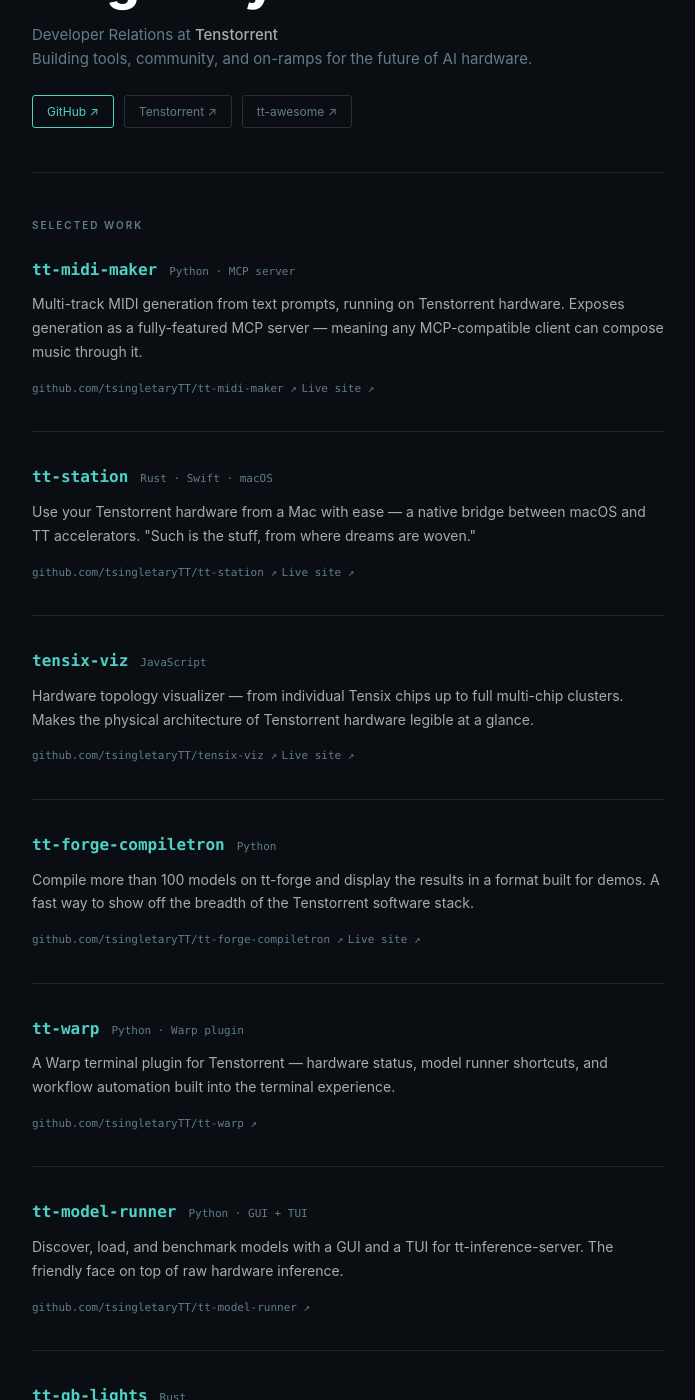
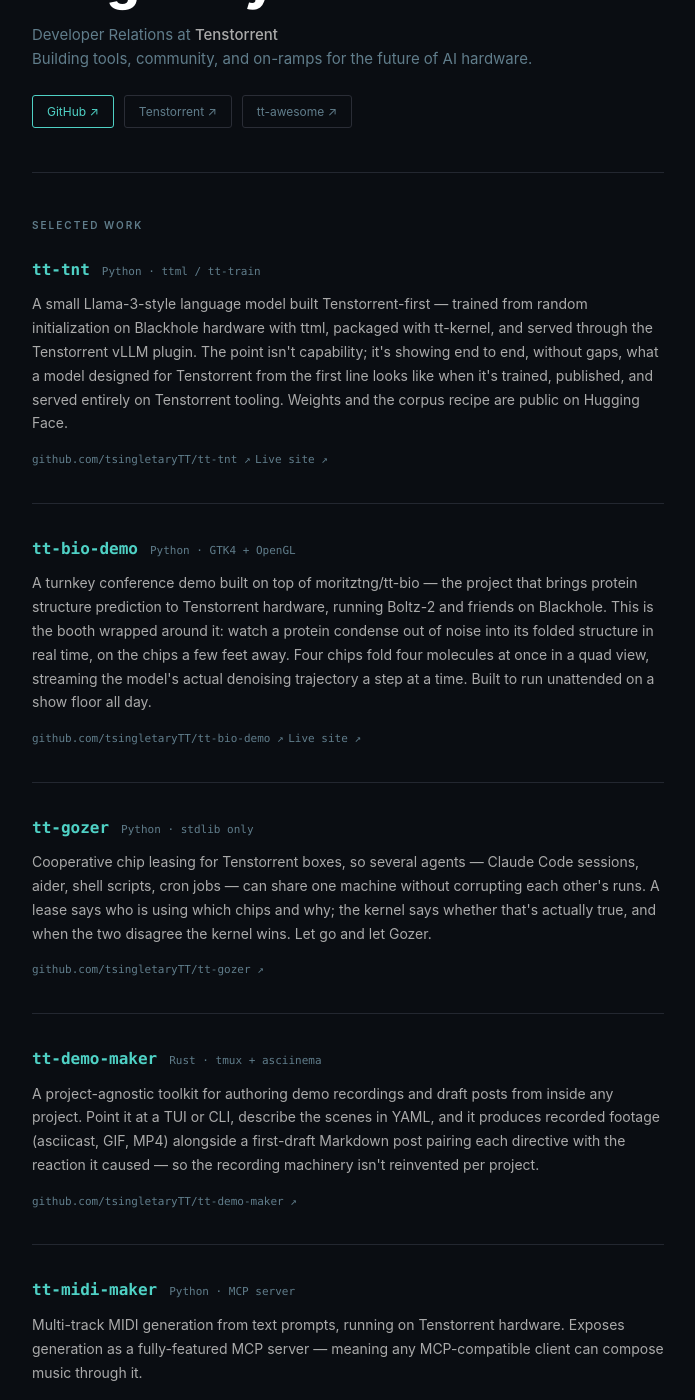
Before and after one commit to tsingletaryTT/tsingletaryTT.github.io, a Jekyll site: the page built from index.md, in a window 1280 px wide and 1400 px high, scrolled down 258 px. Shown: the whole window, without its empty margins (292-987 px from the left). Built offline with Jekyll 4.4.1, drawn with Linux system fonts in a browser that asks for light colours; some of the changed text lies outside the part shown.

Commit message:
feat: add five recent projects, drop tt-cli
Adds tt-tnt, tt-bio-demo, tt-gozer, tt-demo-maker, and tt-zork-and-more to
Selected Work, newest-first. Descriptions written from each repo's README
rather than its GitHub blurb.

tt-bio-demo names its upstream (moritztng/tt-bio) and Boltz-2 explicitly, so
the relationship is legible without following the link. tt-zork-and-more is
flagged a fork of historicalsource/zork1, but that's only the 1977 source —
the Blackhole port, RISC-V Z-machine kernel, and LLM remix layer are original.

Removes tt-cli. Site URLs normalized to lowercase with a trailing slash and
verified 200.

Also adds a repo CLAUDE.md: data-file structure, the local-build caveat
(Jekyll 3.9 runs on neither installed Ruby) with a Liquid-render workaround,
and this session's log.

```diff
--- a/_data/projects.yml
+++ b/_data/projects.yml
@@ -1,3 +1,47 @@
+- name: tt-tnt
+  lang: Python · ttml / tt-train
+  desc: >
+    A small Llama-3-style language model built Tenstorrent-first — trained from random
+    initialization on Blackhole hardware with ttml, packaged with tt-kernel, and served
+    through the Tenstorrent vLLM plugin. The point isn't capability; it's showing end to
+    end, without gaps, what a model designed for Tenstorrent from the first line looks
+    like when it's trained, published, and served entirely on Tenstorrent tooling.
+    Weights and the corpus recipe are public on Hugging Face.
+  url: https://github.com/tsingletaryTT/tt-tnt
+  site: https://tsingletarytt.github.io/tt-tnt/
+
+- name: tt-bio-demo
+  lang: Python · GTK4 + OpenGL
+  desc: >
+    A turnkey conference demo built on top of moritztng/tt-bio — the project that brings
+    protein structure prediction to Tenstorrent hardware, running Boltz-2 and friends on
+    Blackhole. This is the booth wrapped around it: watch a protein condense out of noise
+    into its folded structure in real time, on the chips a few feet away. Four chips fold
+    four molecules at once in a quad view, streaming the model's actual denoising
+    trajectory a step at a time. Built to run unattended on a show floor all day.
+  url: https://github.com/tsingletaryTT/tt-bio-demo
+  site: https://tsingletarytt.github.io/tt-bio-demo/
+
+- name: tt-gozer
+  lang: Python · stdlib only
+  desc: >
+    Cooperative chip leasing for Tenstorrent boxes, so several agents — Claude Code
+    sessions, aider, shell scripts, cron jobs — can share one machine without corrupting
+    each other's runs. A lease says who is using which chips and why; the kernel says
+    whether that's actually true, and when the two disagree the kernel wins. Let go and
+    let Gozer.
+  url: https://github.com/tsingletaryTT/tt-gozer
+
+- name: tt-demo-maker
+  lang: Rust · tmux + asciinema
+  desc: >
+    A project-agnostic toolkit for authoring demo recordings and draft posts from inside
+    any project. Point it at a TUI or CLI, describe the scenes in YAML, and it produces
+    recorded footage (asciicast, GIF, MP4) alongside a first-draft Markdown post pairing
+    each directive with the reaction it caused — so the recording machinery isn't
+    reinvented per project.
+  url: https://github.com/tsingletaryTT/tt-demo-maker
+
 - name: tt-midi-maker
   lang: Python · MCP server
   desc: >
@@ -6,6 +50,18 @@
     client can compose music through it.
   url: https://github.com/tsingletaryTT/tt-midi-maker
   site: https://tsingletarytt.github.io/tt-midi-maker/
+
+- name: tt-zork-and-more
+  lang: Python · C++ · TT-Lang
+  desc: >
+    Zork I (and II, III, Hitchhiker's, Planetfall, Colossal Cave) running on a Blackhole
+    accelerator across three hardware stages: a host-CPU Z-machine, the same interpreter
+    with the game binary living in Blackhole DRAM, and finally a Z-machine kernel executing
+    on the chip's RISC-V management cores. An optional remix layer has Llama-3.3-70B on
+    Tensix rewrite every response as you play. 1977 interactive fiction as a way to explore
+    what's actually programmable on the silicon.
+  url: https://github.com/tsingletaryTT/tt-zork-and-more
+  site: https://tsingletarytt.github.io/tt-zork-and-more/
 
 - name: tt-station
   lang: Rust · Swift · macOS
@@ -53,13 +109,6 @@
     Real-time visual feedback from the hardware, written in Rust.
   url: https://github.com/tsingletaryTT/tt-qb-lights
 
-- name: tt-cli
-  lang: Python · CLI
-  desc: >
-    A unified command-line tool for Tenstorrent development and model operations —
-    hardware introspection, model management, and workflow shortcuts in one place.
-  url: https://github.com/tsingletaryTT/tt-cli
-
 - name: tt-developer-image
   lang: Dockerfile
   desc: >
```
Also changed, not shown: CLAUDE.md (added, +68 -0 lines).
